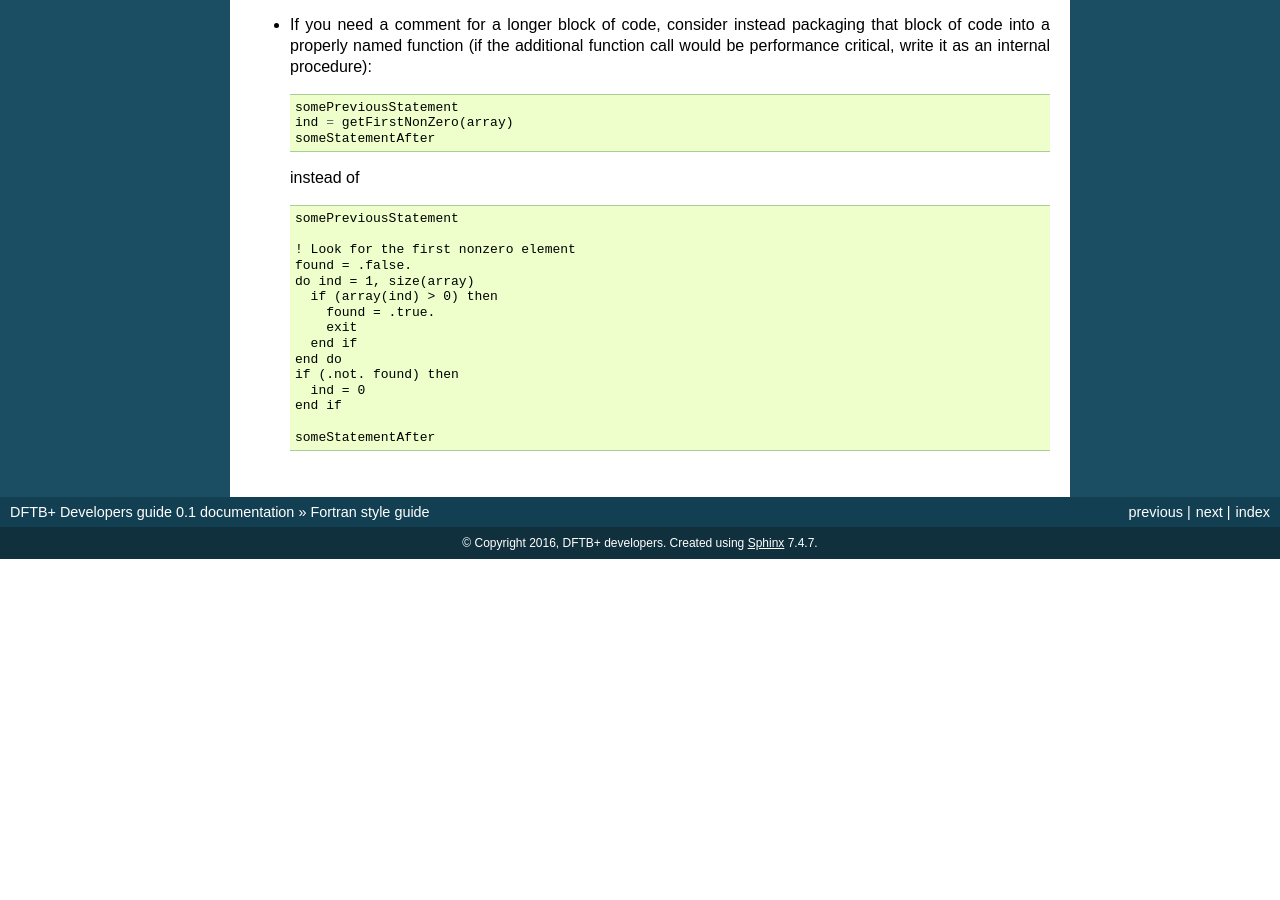
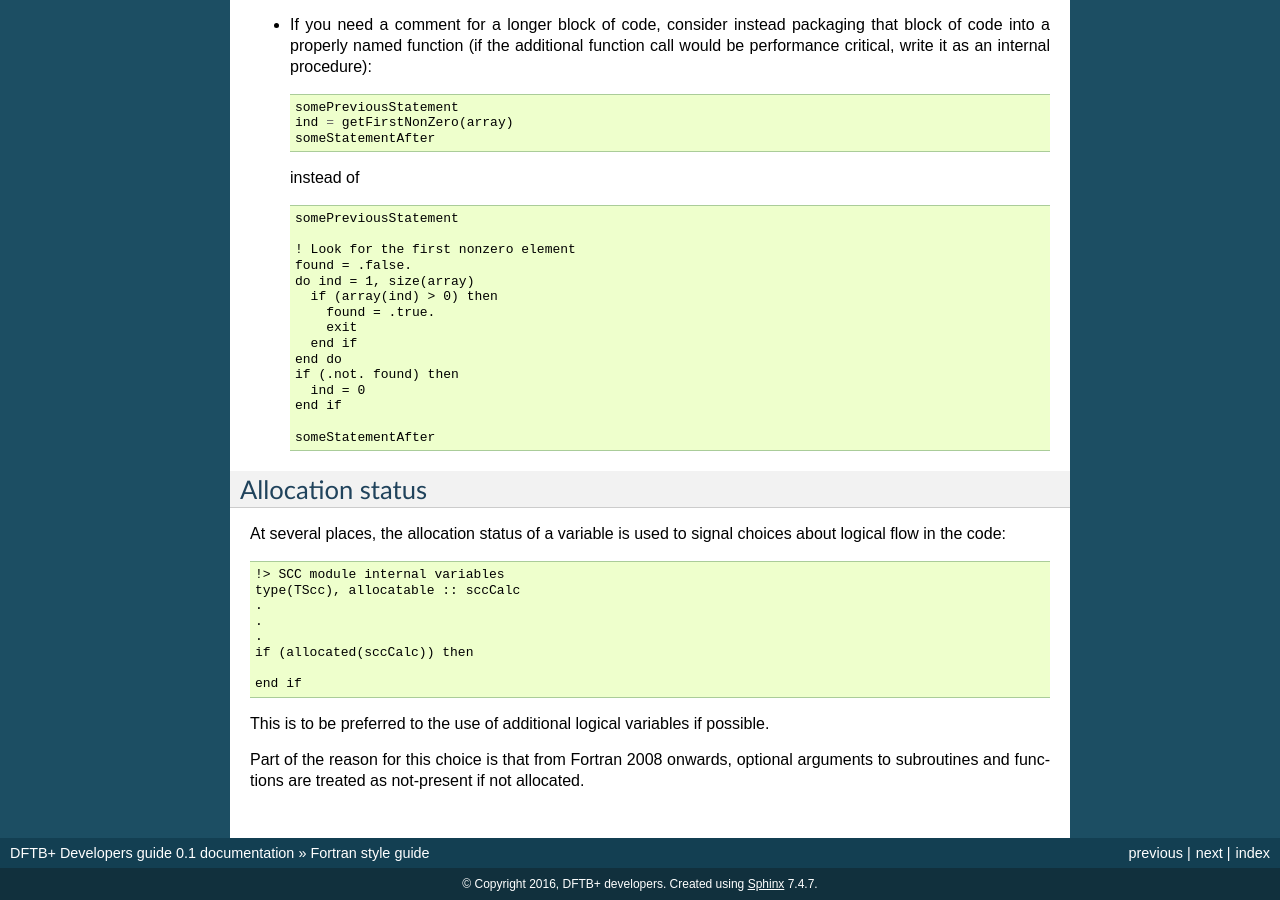
Before and after one commit to dftbplus/develguide, a Sphinx documentation site: the page built from docs/fortranstyle.rst, in a window 1280 px wide and 900 px high, scrolled down 4504 px. Built offline with Sphinx 7.4.7, drawn with Linux system fonts in a browser that asks for light colours; before the commit the page ends 5063 px from its top, so only the background shows below that.

Commit message:
Comment about using allocation status as signals

```diff
--- a/docs/fortranstyle.rst
+++ b/docs/fortranstyle.rst
@@ -295,3 +295,24 @@ Comments
       end if
 
       someStatementAfter
+
+Allocation status
+=================
+
+At several places, the allocation status of a variable is used to signal choices
+about logical flow in the code::
+
+  !> SCC module internal variables
+  type(TScc), allocatable :: sccCalc
+  .
+  .
+  .
+  if (allocated(sccCalc)) then
+
+  end if
+
+This is to be preferred to the use of additional logical variables if possible.
+
+Part of the reason for this choice is that from Fortran 2008 onwards, optional
+arguments to subroutines and functions are treated as not-present if not
+allocated.
```
